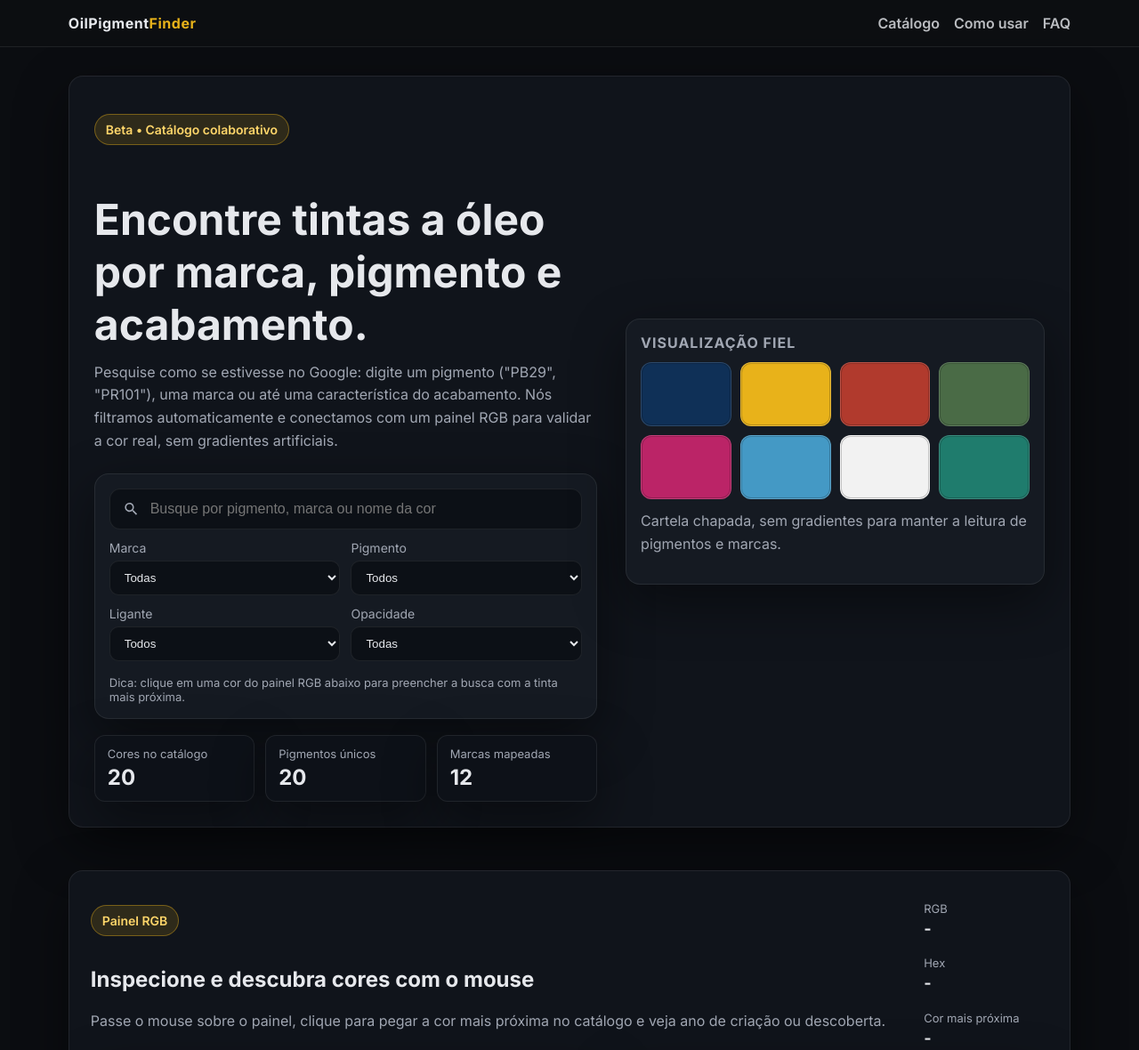
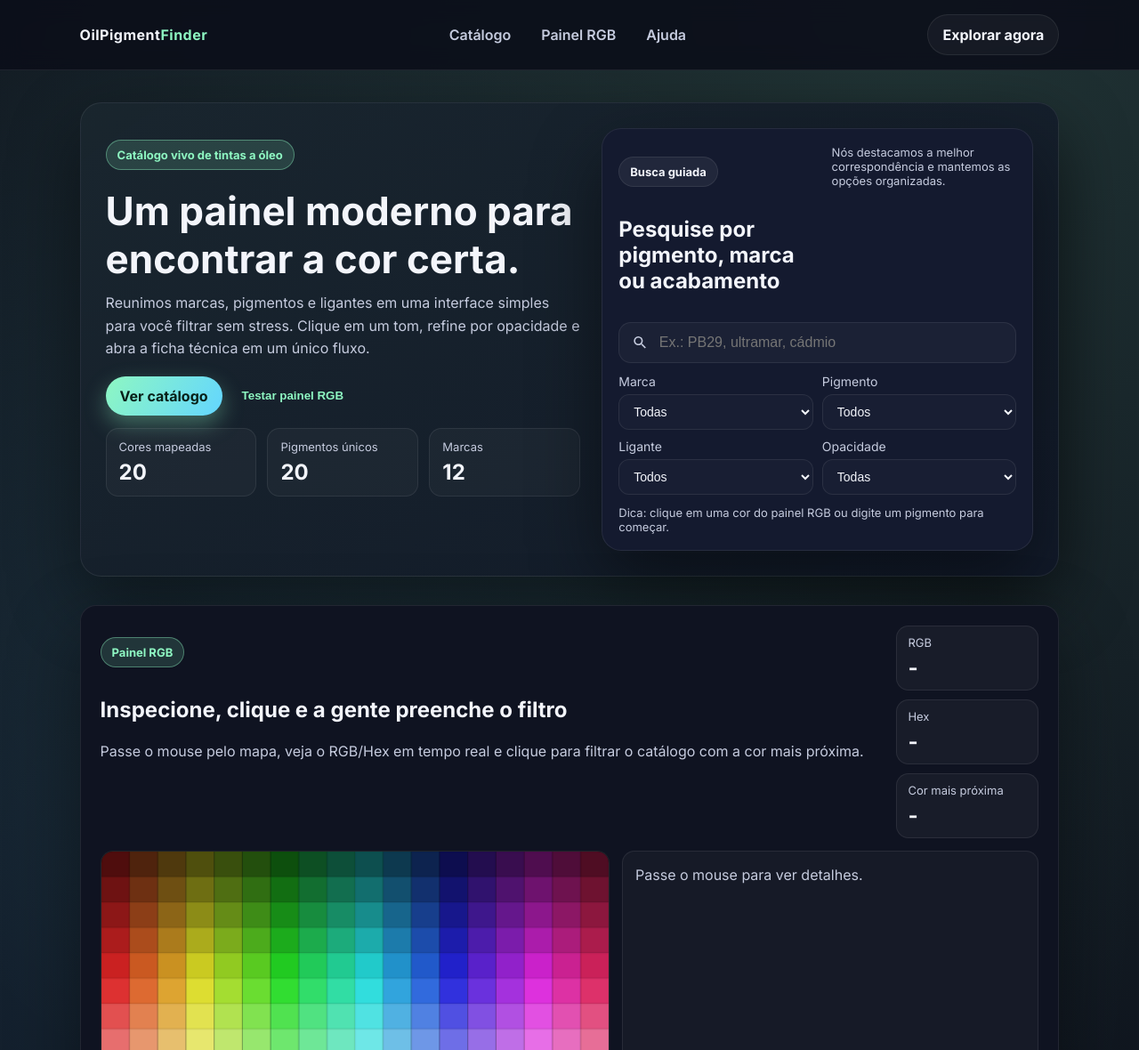
Before and after one commit to parososi/chequemarket, a plain HTML site: page index.html in a window 1280 px wide. Shown: the top 1180 px of the page at 89% size. Drawn offline with Linux system fonts and the light colour scheme.

Commit message:
Redesign homepage layout

```diff
--- a/index.html
+++ b/index.html
@@ -3,39 +3,66 @@
 <head>
   <meta charset="UTF-8" />
   <meta name="viewport" content="width=device-width, initial-scale=1.0" />
-  <title>Guia de Tintas a Óleo</title>
+  <title>OilPigment Finder</title>
   <link rel="preconnect" href="https://fonts.googleapis.com">
   <link rel="preconnect" href="https://fonts.gstatic.com" crossorigin>
-  <link href="https://fonts.googleapis.com/css2?family=Inter:wght@400;600;700&display=swap" rel="stylesheet">
+  <link href="https://fonts.googleapis.com/css2?family=Inter:wght@400;500;600;700&display=swap" rel="stylesheet">
   <link rel="stylesheet" href="styles.css" />
 </head>
 <body>
   <header class="topbar">
     <div class="logo">OilPigment<span>Finder</span></div>
-    <nav class="nav-links">
+    <nav class="nav-links" aria-label="Navegação principal">
       <a href="#catalogo">Catálogo</a>
-      <a href="#como-usar">Como usar</a>
-      <a href="#faq">FAQ</a>
+      <a href="#rgb-lab">Painel RGB</a>
+      <a href="#faq">Ajuda</a>
     </nav>
+    <a class="ghost-btn" href="#catalogo">Explorar agora</a>
   </header>
 
   <main class="page">
-    <section class="hero">
-      <div class="hero__content">
-        <p class="badge">Beta • Catálogo colaborativo</p>
-        <h1>Encontre tintas a óleo por marca, pigmento e acabamento.</h1>
-        <p class="subtitle">
-          Pesquise como se estivesse no Google: digite um pigmento ("PB29", "PR101"), uma marca ou até
-          uma característica do acabamento. Nós filtramos automaticamente e conectamos com um painel RGB
-          para validar a cor real, sem gradientes artificiais.
-        </p>
+    <section class="hero" aria-labelledby="hero-title">
+      <div class="hero__copy">
+        <p class="badge">Catálogo vivo de tintas a óleo</p>
+        <h1 id="hero-title">Um painel moderno para encontrar a cor certa.</h1>
+        <p class="lede">Reunimos marcas, pigmentos e ligantes em uma interface simples para você filtrar sem stress.
+          Clique em um tom, refine por opacidade e abra a ficha técnica em um único fluxo.</p>
 
-        <div class="search-panel">
+        <div class="hero__actions">
+          <a class="primary-btn" href="#catalogo">Ver catálogo</a>
+          <button class="link-btn" type="button" onclick="document.getElementById('rgb-lab').scrollIntoView({behavior:'smooth'})">Testar painel RGB</button>
+        </div>
+
+        <div class="stats">
+          <div class="stat">
+            <p class="label">Cores mapeadas</p>
+            <p class="value" id="stat-total">0</p>
+          </div>
+          <div class="stat">
+            <p class="label">Pigmentos únicos</p>
+            <p class="value" id="stat-pigmentos">0</p>
+          </div>
+          <div class="stat">
+            <p class="label">Marcas</p>
+            <p class="value" id="stat-marcas">0</p>
+          </div>
+        </div>
+      </div>
+
+      <div class="hero__panel" aria-labelledby="busca-title">
+        <div class="panel__header">
+          <div>
+            <p class="badge badge--muted">Busca guiada</p>
+            <h2 id="busca-title">Pesquise por pigmento, marca ou acabamento</h2>
+          </div>
+          <p class="microcopy">Nós destacamos a melhor correspondência e mantemos as opções organizadas.</p>
+        </div>
+
         <div class="search-input">
           <svg viewBox="0 0 24 24" aria-hidden="true" focusable="false">
             <path d="M15.5 14h-.79l-.28-.27a6.5 6.5 0 10-.71.71l.27.28v.79l5 4.99L20.49 19l-4.99-5zm-6 0C7.01 14 5 11.99 5 9.5S7.01 5 9.5 5 14 7.01 14 9.5 11.99 14 9.5 14z"></path>
           </svg>
-            <input id="busca" type="search" placeholder="Busque por pigmento, marca ou nome da cor" aria-label="Buscar tinta" />
+          <input id="busca" type="search" placeholder="Ex.: PB29, ultramar, cádmio" aria-label="Buscar tinta" />
         </div>
 
         <div class="filters">
@@ -71,47 +98,19 @@
             </select>
           </label>
         </div>
-          <div class="helper-text">Dica: clique em uma cor do painel RGB abaixo para preencher a busca com a tinta mais próxima.</div>
-        </div>
-        <div class="stats-grid" aria-label="Resumo do catálogo">
-          <div class="stat-card">
-            <p class="label">Cores no catálogo</p>
-            <p class="value" id="stat-total">0</p>
-          </div>
-          <div class="stat-card">
-            <p class="label">Pigmentos únicos</p>
-            <p class="value" id="stat-pigmentos">0</p>
-          </div>
-          <div class="stat-card">
-            <p class="label">Marcas mapeadas</p>
-            <p class="value" id="stat-marcas">0</p>
-          </div>
-        </div>
-      </div>
-      <div class="hero__panel" aria-hidden="true">
-        <div class="panel-title">Visualização fiel</div>
-        <div class="swatch-grid">
-          <div class="swatch" style="--color:#0f3057"></div>
-          <div class="swatch" style="--color:#e8b21a"></div>
-          <div class="swatch" style="--color:#b13a2d"></div>
-          <div class="swatch" style="--color:#4a6b46"></div>
-          <div class="swatch" style="--color:#bb2467"></div>
-          <div class="swatch" style="--color:#4499c5"></div>
-          <div class="swatch" style="--color:#f2f2f2"></div>
-          <div class="swatch" style="--color:#1f7c6d"></div>
-        </div>
-        <p class="subtitle">Cartela chapada, sem gradientes para manter a leitura de pigmentos e marcas.</p>
+        <p class="microcopy">Dica: clique em uma cor do painel RGB ou digite um pigmento para começar.</p>
       </div>
     </section>
 
-    <section class="rgb-lab" aria-labelledby="rgb-lab-title">
-      <div class="rgb-lab__header">
+    <section id="rgb-lab" class="surface rgb-section" aria-labelledby="rgb-title">
+      <div class="section-head">
         <div>
           <p class="badge">Painel RGB</p>
-          <h2 id="rgb-lab-title">Inspecione e descubra cores com o mouse</h2>
-          <p class="subtitle">Passe o mouse sobre o painel, clique para pegar a cor mais próxima no catálogo e veja ano de criação ou descoberta.</p>
+          <h2 id="rgb-title">Inspecione, clique e a gente preenche o filtro</h2>
+          <p class="lede">Passe o mouse pelo mapa, veja o RGB/Hex em tempo real e clique para filtrar o catálogo com a cor
+            mais próxima.</p>
         </div>
-        <div class="rgb-meta">
+        <div class="pillboard">
           <div>
             <p class="label">RGB</p>
             <p class="value" id="rgb-value">-</p>
@@ -123,22 +122,24 @@
           <div>
             <p class="label">Cor mais próxima</p>
             <p class="value" id="closest-name">-</p>
-            <p class="mini" id="closest-date"></p>
+            <p class="microcopy" id="closest-date"></p>
           </div>
         </div>
       </div>
-      <div class="rgb-lab__body">
+
+      <div class="rgb-grid">
         <canvas id="rgb-map" width="520" height="260" aria-label="Painel RGB para inspeção"></canvas>
         <div class="rgb-details" id="rgb-details">Passe o mouse para ver detalhes.</div>
       </div>
     </section>
 
-    <section id="catalogo" class="catalog">
-      <header class="section-header">
+    <section id="catalogo" class="catalog" aria-labelledby="catalogo-title">
+      <header class="section-head">
         <div>
-          <p class="badge">Sugestões curadas</p>
-          <h2>Explorar tintas</h2>
-          <p class="subtitle">Compare pigmentos, marcas, ligantes e permanência antes de comprar.</p>
+          <p class="badge badge--muted">Curadoria de tintas</p>
+          <h2 id="catalogo-title">Compare pigmentos, ligantes e permanência</h2>
+          <p class="lede">Veja como cada marca interpreta a mesma base de pigmento e abra a ficha técnica sem sair da página.
+          </p>
         </div>
         <div class="pill" id="resultado-count">0 resultados</div>
       </header>
@@ -146,42 +147,45 @@
       <div id="cards" class="grid"></div>
     </section>
 
-    <section id="como-usar" class="info">
-      <div>
-        <h3>Como usar</h3>
+    <section class="info-grid">
+      <article class="surface">
+        <h3>Como tirar melhor proveito</h3>
         <ul>
-          <li>Digite um pigmento (ex.: PB29) para ver variações por marca.</li>
-          <li>Filtre por opacidade e ligante para controlar tempo de secagem.</li>
-          <li>Abra a ficha técnica para confirmar série e permanência.</li>
+          <li>Comece buscando um pigmento (ex.: PB29) e observe variações por marca.</li>
+          <li>Use o filtro de ligante para prever tempo de secagem e amarelecimento.</li>
+          <li>Ao clicar em uma cor do catálogo, veja RGB e abra a ficha técnica para detalhes.</li>
         </ul>
-      </div>
-      <div>
-        <h3>Curadoria</h3>
-        <p>Os dados abaixo são demonstrativos e seguem a convenção internacional de pigmentos para facilitar a busca.</p>
-        <p>Adicione mais marcas ou cores editando o array em <code>script.js</code>.</p>
-      </div>
-    </section>
-
-    <section id="faq" class="faq">
-      <h3>Perguntas frequentes</h3>
-      <details>
+      </article>
+      <article class="surface">
+        <h3>Por que esse formato?</h3>
+        <p class="lede">Organizamos os cartões com hierarquia clara, para que pigmento, opacidade e ligante apareçam primeiro.
+          O painel RGB ajuda a chegar rápido ao tom ideal sem depender de gradientes.</p>
+      </article>
+      <article id="faq" class="surface faq">
+        <h3>Perguntas rápidas</h3>
+        <details open>
           <summary>Os pigmentos são confiáveis?</summary>
           <p>Sim, as siglas seguem a nomenclatura do Colour Index (ex.: PB29 - Ultramarine Blue).</p>
         </details>
         <details>
           <summary>Posso baixar o catálogo?</summary>
-        <p>Este é um protótipo local. Basta salvar o HTML ou publicar em um host estático.</p>
+          <p>É um protótipo local. Você pode salvar o HTML ou publicar em um host estático.</p>
         </details>
         <details>
           <summary>Há suporte a novas marcas?</summary>
-        <p>Sim, basta inserir novos objetos no array <code>paints</code> em <code>script.js</code> com os campos existentes.</p>
+          <p>Sim, basta inserir novos objetos no array <code>paints</code> em <code>script.js</code> com os campos existentes.
+          </p>
         </details>
+      </article>
     </section>
   </main>
 
   <footer class="footer">
-    <p>Feito para facilitar a vida de quem mistura cores no ateliê.</p>
+    <div>
+      <p>Feito para quem precisa comparar tintas com clareza.</p>
       <p class="small">Dados fictícios para demonstração.</p>
+    </div>
+    <a class="ghost-btn" href="#hero-title">Voltar ao topo</a>
   </footer>
 
   <script src="script.js"></script>
--- a/styles.css
+++ b/styles.css
@@ -1,13 +1,15 @@
 :root {
-  --bg: #0b0d11;
-  --surface: #10141b;
-  --surface-strong: #151a22;
+  --bg: #0c0f1a;
+  --panel: #0f1321;
+  --surface: #12172a;
+  --card: #141a2f;
+  --accent: #8ef7c2;
+  --accent-strong: #63d6ff;
+  --text: #f3f5fb;
+  --muted: #c5cbde;
   --border: rgba(255, 255, 255, 0.08);
-  --primary: #e8b21a;
-  --text: #e6e8ec;
-  --muted: #a1a7b3;
-  --shadow: 0 20px 60px rgba(0, 0, 0, 0.45);
-  --radius: 16px;
+  --radius: 18px;
+  --shadow: 0 30px 80px rgba(0, 0, 0, 0.45);
 }
 
 * {
@@ -17,9 +19,15 @@
 body {
   margin: 0;
   font-family: 'Inter', system-ui, -apple-system, sans-serif;
-  background: var(--bg);
+  background: radial-gradient(circle at 20% 20%, rgba(99, 214, 255, 0.12), transparent 25%),
+    radial-gradient(circle at 80% 0%, rgba(142, 247, 194, 0.16), transparent 30%),
+    var(--bg);
   color: var(--text);
   min-height: 100vh;
+}
+
+a {
+  color: inherit;
 }
 
 .topbar {
@@ -29,9 +37,9 @@ body {
   display: flex;
   align-items: center;
   justify-content: space-between;
-  padding: 16px 6vw;
-  backdrop-filter: blur(10px);
-  background: rgba(13, 15, 18, 0.9);
+  padding: 16px 7vw;
+  background: rgba(12, 15, 26, 0.9);
+  backdrop-filter: blur(12px);
   border-bottom: 1px solid var(--border);
 }
 
@@ -41,54 +49,147 @@ body {
 }
 
 .logo span {
-  color: var(--primary);
+  color: var(--accent);
 }
 
 .nav-links {
   display: flex;
-  gap: 16px;
+  gap: 14px;
+  font-weight: 600;
 }
 
 .nav-links a {
-  color: var(--text);
   text-decoration: none;
-  font-weight: 600;
-  opacity: 0.8;
-  transition: opacity 0.2s ease;
+  color: var(--muted);
+  padding: 8px 10px;
+  border-radius: 10px;
+  transition: color 0.2s ease, background 0.2s ease;
 }
 
 .nav-links a:hover {
-  opacity: 1;
+  color: var(--text);
+  background: rgba(255, 255, 255, 0.06);
 }
 
 .page {
-  padding: 32px 6vw 80px;
+  padding: 36px 7vw 80px;
   display: flex;
   flex-direction: column;
-  gap: 48px;
+  gap: 32px;
 }
 
 .hero {
   display: grid;
-  grid-template-columns: 1.2fr 1fr;
-  gap: 32px;
-  align-items: center;
-  background: var(--surface);
+  grid-template-columns: 1.1fr 1fr;
+  gap: 24px;
+  align-items: stretch;
+  background: linear-gradient(145deg, rgba(142, 247, 194, 0.08), rgba(99, 214, 255, 0.04)), var(--panel);
   border: 1px solid var(--border);
-  border-radius: var(--radius);
+  border-radius: calc(var(--radius) + 6px);
   padding: 28px;
   box-shadow: var(--shadow);
 }
 
-.hero__content h1 {
-  font-size: clamp(32px, 4vw, 48px);
-  margin-bottom: 12px;
+.hero__copy h1 {
+  margin: 6px 0 10px;
+  font-size: clamp(30px, 4vw, 44px);
 }
 
-.subtitle {
+.lede {
   color: var(--muted);
+  line-height: 1.6;
   margin-top: 0;
-  line-height: 1.6;
+}
+
+.hero__actions {
+  display: flex;
+  gap: 12px;
+  flex-wrap: wrap;
+  margin: 18px 0 14px;
+}
+
+.primary-btn,
+.ghost-btn,
+.link-btn {
+  border: none;
+  cursor: pointer;
+  font-weight: 700;
+  border-radius: 999px;
+  padding: 12px 16px;
+  text-decoration: none;
+  transition: transform 0.2s ease, box-shadow 0.2s ease, background 0.2s ease;
+}
+
+.primary-btn {
+  background: linear-gradient(120deg, var(--accent), var(--accent-strong));
+  color: #082018;
+  box-shadow: 0 10px 24px rgba(142, 247, 194, 0.35);
+}
+
+.primary-btn:hover {
+  transform: translateY(-1px);
+  box-shadow: 0 14px 30px rgba(142, 247, 194, 0.4);
+}
+
+.ghost-btn {
+  border: 1px solid var(--border);
+  background: rgba(255, 255, 255, 0.04);
+  color: var(--text);
+}
+
+.ghost-btn:hover {
+  background: rgba(255, 255, 255, 0.08);
+  transform: translateY(-1px);
+}
+
+.link-btn {
+  background: transparent;
+  color: var(--accent);
+  padding: 12px 10px;
+}
+
+.stats {
+  display: grid;
+  grid-template-columns: repeat(auto-fit, minmax(120px, 1fr));
+  gap: 12px;
+  margin-top: 10px;
+}
+
+.stat {
+  background: rgba(255, 255, 255, 0.03);
+  border: 1px solid var(--border);
+  border-radius: 14px;
+  padding: 12px 14px;
+}
+
+.label {
+  margin: 0;
+  color: var(--muted);
+  font-size: 13px;
+}
+
+.value {
+  margin: 6px 0 0;
+  font-size: 24px;
+  font-weight: 700;
+}
+
+.hero__panel {
+  background: var(--card);
+  border-radius: calc(var(--radius) + 4px);
+  padding: 18px;
+  border: 1px solid var(--border);
+  box-shadow: var(--shadow);
+  display: flex;
+  flex-direction: column;
+  gap: 12px;
+}
+
+.panel__header {
+  display: flex;
+  justify-content: space-between;
+  gap: 12px;
+  align-items: flex-start;
 }
 
 .badge {
@@ -96,24 +197,24 @@ body {
   align-items: center;
   gap: 8px;
   padding: 8px 12px;
-  background: rgba(232, 178, 26, 0.14);
-  border: 1px solid rgba(232, 178, 26, 0.4);
+  background: rgba(142, 247, 194, 0.15);
+  border: 1px solid rgba(142, 247, 194, 0.4);
   border-radius: 999px;
-  color: #ffd66a;
-  font-weight: 600;
-  font-size: 14px;
+  color: var(--accent);
+  font-weight: 700;
+  font-size: 13px;
 }
 
-.search-panel {
-  margin-top: 24px;
-  background: var(--surface-strong);
-  border: 1px solid var(--border);
-  border-radius: var(--radius);
-  box-shadow: var(--shadow);
-  padding: 16px;
-  display: flex;
-  flex-direction: column;
-  gap: 12px;
+.badge--muted {
+  background: rgba(255, 255, 255, 0.06);
+  border-color: var(--border);
+  color: var(--text);
+}
+
+.microcopy {
+  color: var(--muted);
+  font-size: 13px;
+  margin: 0;
 }
 
 .search-input {
@@ -122,8 +223,8 @@ body {
   gap: 10px;
   padding: 12px 14px;
   border: 1px solid var(--border);
-  border-radius: 12px;
-  background: #0c1016;
+  border-radius: 14px;
+  background: rgba(255, 255, 255, 0.03);
   transition: border-color 0.2s ease, transform 0.2s ease;
 }
 
@@ -142,16 +243,15 @@ body {
   width: 100%;
 }
 
-.helper-text {
-  color: var(--muted);
-  font-size: 13px;
-  margin-top: 4px;
+.search-input:focus-within {
+  border-color: rgba(142, 247, 194, 0.6);
+  transform: translateY(-1px);
 }
 
 .filters {
   display: grid;
   grid-template-columns: repeat(auto-fit, minmax(180px, 1fr));
-  gap: 12px;
+  gap: 10px;
 }
 
 .field {
@@ -164,205 +264,116 @@ body {
 
 .field select {
   padding: 10px 12px;
-  background: #0c1016;
+  background: rgba(255, 255, 255, 0.02);
   border: 1px solid var(--border);
-  border-radius: 10px;
+  border-radius: 12px;
   color: var(--text);
+  font-size: 14px;
 }
 
-.hero__panel {
-  background: var(--surface-strong);
+.surface {
+  background: var(--panel);
   border: 1px solid var(--border);
   border-radius: var(--radius);
-  padding: 16px;
+  padding: 22px;
   box-shadow: var(--shadow);
-  display: flex;
-  flex-direction: column;
-  gap: 12px;
 }
 
-.panel-title {
-  text-transform: uppercase;
-  letter-spacing: 1px;
-  color: var(--muted);
-  font-weight: 700;
+.section-head {
+  display: flex;
+  justify-content: space-between;
+  gap: 16px;
+  align-items: flex-start;
+  flex-wrap: wrap;
 }
 
-.swatch-grid {
+.pillboard {
   display: grid;
-  grid-template-columns: repeat(4, minmax(0, 1fr));
+  grid-template-columns: repeat(auto-fit, minmax(160px, 1fr));
   gap: 10px;
 }
 
-.swatch {
-  width: 100%;
-  height: 72px;
-  border-radius: 12px;
-  background: var(--color);
-  border: 1px solid rgba(255, 255, 255, 0.12);
-  box-shadow: inset 0 0 0 1px rgba(0, 0, 0, 0.2);
+.pillboard > div,
+.pill {
+  background: rgba(255, 255, 255, 0.04);
+  border: 1px solid var(--border);
+  border-radius: 14px;
+  padding: 10px 12px;
 }
 
-.stats-grid {
-  margin-top: 18px;
-  display: grid;
-  grid-template-columns: repeat(auto-fit, minmax(160px, 1fr));
-  gap: 12px;
-}
-
-.stat-card {
-  background: #0d1118;
-  border: 1px solid var(--border);
-  border-radius: 12px;
-  padding: 12px 14px;
-  box-shadow: var(--shadow);
-}
-
-.stat-card .label {
-  margin: 0;
-  color: var(--muted);
-  font-size: 13px;
-}
-
-.stat-card .value {
-  margin: 4px 0 0;
-  font-size: 24px;
-  font-weight: 700;
-}
-
-.rgb-lab {
-  background: var(--surface);
-  border: 1px solid var(--border);
-  border-radius: var(--radius);
-  padding: 24px;
+.rgb-section {
   display: flex;
   flex-direction: column;
   gap: 14px;
-  box-shadow: var(--shadow);
 }
 
-.rgb-lab__header {
-  display: flex;
-  justify-content: space-between;
+.rgb-grid {
+  display: grid;
+  grid-template-columns: 1.1fr 0.9fr;
   gap: 14px;
-  flex-wrap: wrap;
-}
-
-.rgb-meta {
-  display: grid;
-  grid-template-columns: repeat(auto-fit, minmax(140px, 1fr));
-  gap: 10px;
-  align-items: flex-end;
-}
-
-.rgb-meta .label {
-  color: var(--muted);
-  margin: 0;
-  font-size: 13px;
-}
-
-.rgb-meta .value {
-  margin: 4px 0 0;
-  font-size: 18px;
-  font-weight: 700;
-}
-
-.rgb-meta .mini {
-  color: var(--muted);
-  margin: 0;
-  font-size: 12px;
-}
-
-.rgb-lab__body {
-  display: grid;
-  grid-template-columns: 1.2fr 1fr;
-  gap: 16px;
   align-items: stretch;
 }
 
 #rgb-map {
   width: 100%;
   border: 1px solid var(--border);
-  border-radius: 12px;
+  border-radius: 14px;
   background: #0d1118;
+}
+
+.rgb-details {
+  background: rgba(255, 255, 255, 0.03);
+  border: 1px solid var(--border);
+  border-radius: 14px;
+  padding: 14px;
+  color: var(--muted);
+  line-height: 1.6;
+}
+
+.catalog {
+  background: var(--panel);
+  border: 1px solid var(--border);
+  border-radius: var(--radius);
+  padding: 22px;
   box-shadow: var(--shadow);
 }
 
-.rgb-details {
-  background: var(--surface-strong);
-  border: 1px solid var(--border);
-  border-radius: 12px;
-  padding: 14px;
-  color: var(--muted);
-  line-height: 1.6;
-  box-shadow: var(--shadow);
-}
-
-.catalog {
-  background: var(--surface);
-  border-radius: var(--radius);
-  padding: 24px;
-  border: 1px solid var(--border);
-  box-shadow: var(--shadow);
-}
-
-.section-header {
-  display: flex;
-  justify-content: space-between;
-  align-items: center;
-  gap: 12px;
-  flex-wrap: wrap;
-}
-
-.section-header h2 {
-  margin: 4px 0 0;
-}
-
-.pill {
-  background: rgba(255, 255, 255, 0.06);
-  border: 1px solid var(--border);
-  padding: 10px 14px;
-  border-radius: 999px;
-  color: var(--text);
-  font-weight: 600;
-}
-
 .grid {
-  margin-top: 18px;
+  margin-top: 16px;
   display: grid;
   grid-template-columns: repeat(auto-fit, minmax(280px, 1fr));
-  gap: 16px;
+  gap: 14px;
 }
 
 .card {
-  background: var(--surface-strong);
+  background: var(--card);
   border: 1px solid var(--border);
-  border-radius: 14px;
+  border-radius: 16px;
   padding: 16px;
   display: grid;
-  grid-template-columns: 80px 1fr;
-  gap: 14px;
+  grid-template-columns: 90px 1fr;
+  gap: 12px;
   position: relative;
   overflow: hidden;
   transition: border-color 0.2s ease, transform 0.2s ease, box-shadow 0.2s ease;
 }
 
 .card:hover {
-  border-color: rgba(232, 178, 26, 0.6);
+  border-color: rgba(142, 247, 194, 0.6);
   transform: translateY(-3px);
-  box-shadow: 0 12px 24px rgba(0, 0, 0, 0.25);
+  box-shadow: 0 14px 30px rgba(0, 0, 0, 0.35);
 }
 
 .card__swatch {
-  width: 80px;
-  height: 80px;
+  width: 90px;
+  height: 90px;
   border-radius: 12px;
   background: var(--color);
-  border: 1px solid rgba(255, 255, 255, 0.12);
+  border: 1px solid rgba(255, 255, 255, 0.15);
 }
 
 .card__body h4 {
-  margin: 0 0 4px;
+  margin: 0 0 6px;
 }
 
 .card__meta,
@@ -372,13 +383,14 @@ body {
   gap: 6px;
   color: var(--muted);
   font-size: 13px;
+  margin: 0 0 6px;
 }
 
 .card__footer {
   display: flex;
   flex-wrap: wrap;
   gap: 8px;
-  margin-top: 10px;
+  margin-top: 8px;
 }
 
 .tag {
@@ -386,41 +398,34 @@ body {
   align-items: center;
   gap: 6px;
   padding: 6px 8px;
-  background: rgba(232, 178, 26, 0.08);
+  background: rgba(255, 255, 255, 0.05);
   border: 1px solid var(--border);
   border-radius: 999px;
   color: var(--text);
   font-weight: 600;
   font-size: 12px;
+  text-decoration: none;
 }
 
-.tag--link {
-  text-decoration: none;
-  color: var(--text);
+.tag--link:hover {
+  background: rgba(142, 247, 194, 0.2);
+  color: #082018;
 }
 
-.info,
-.faq {
-  background: var(--surface);
-  border: 1px solid var(--border);
-  border-radius: var(--radius);
-  padding: 20px;
-  box-shadow: var(--shadow);
+.info-grid {
+  display: grid;
+  grid-template-columns: repeat(auto-fit, minmax(260px, 1fr));
+  gap: 14px;
 }
 
-.info {
-  display: grid;
-  grid-template-columns: repeat(auto-fit, minmax(260px, 1fr));
-  gap: 16px;
-}
-
-.info ul {
+.info-grid ul {
   padding-left: 18px;
   color: var(--muted);
+  line-height: 1.6;
 }
 
 .faq details {
-  background: rgba(255, 255, 255, 0.03);
+  background: rgba(255, 255, 255, 0.04);
   border: 1px solid var(--border);
   border-radius: 12px;
   padding: 10px 12px;
@@ -428,45 +433,59 @@ body {
 }
 
 .footer {
-  padding: 24px 6vw;
+  padding: 28px 7vw 40px;
   color: var(--muted);
-  text-align: center;
+  display: flex;
+  justify-content: space-between;
+  align-items: center;
+  gap: 12px;
   border-top: 1px solid var(--border);
 }
 
 .footer .small {
   font-size: 12px;
+  margin: 4px 0 0;
 }
 
 @media (max-width: 960px) {
-  .hero {
+  .hero,
+  .rgb-grid {
     grid-template-columns: 1fr;
   }
 
-  .hero__panel {
-    justify-content: flex-start;
+  .topbar {
+    flex-wrap: wrap;
+    gap: 12px;
+  }
+
+  .nav-links {
+    width: 100%;
+    justify-content: center;
   }
 
   .card {
     grid-template-columns: 1fr;
   }
+
+  .footer {
+    flex-direction: column;
+    text-align: center;
+  }
 }
 
-@keyframes floatUp {
+@keyframes fadeUp {
   from {
+    opacity: 0;
     transform: translateY(8px);
-    opacity: 0;
   }
   to {
+    opacity: 1;
     transform: translateY(0);
-    opacity: 1;
   }
 }
 
 .hero,
-.rgb-lab,
-.catalog,
-.info,
-.faq {
-  animation: floatUp 0.5s ease forwards;
+.surface,
+.catalog {
+  animation: fadeUp 0.4s ease forwards;
 }
```
Lines whose indentation alone changed are shown as unchanged.
